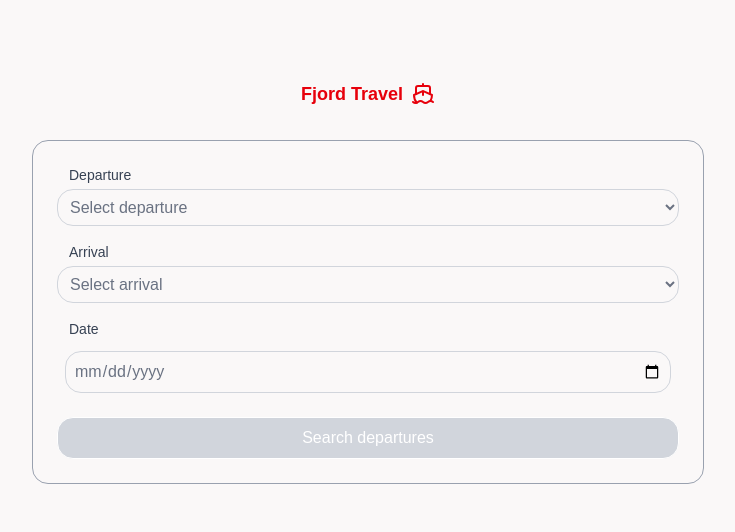
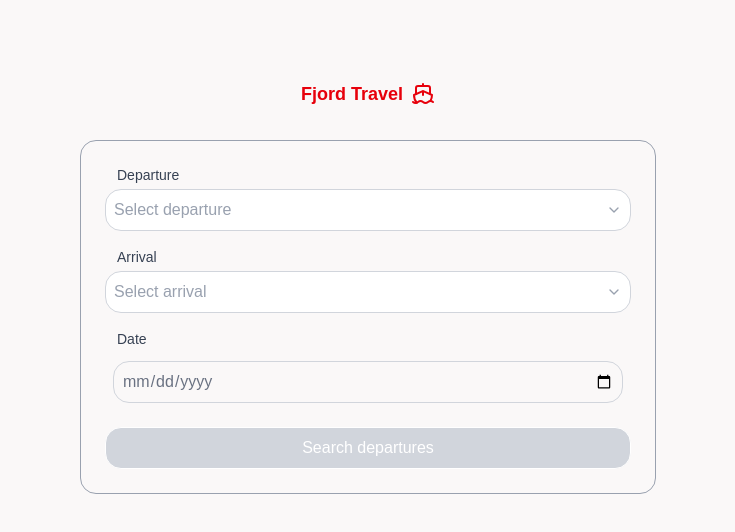
Before and after one commit to VAbrishamii/Mini-Booking-app, a Next.js app in the folder fjord-travel/: page / in a window 1280 px wide. Shown: the top 532 px of the page, without its empty margins (272-1007 px from the left). Built offline with nearby package versions, Linux system fonts and the light colour scheme.

Commit message:
add CustomSelect component

```diff
--- /dev/null
+++ b/fjord-travel/components/CustomSelect.tsx
@@ -0,0 +1,70 @@
+"use client";
+import { useState, useRef, useEffect } from "react";
+import { ChevronDown } from "lucide-react";
+
+type SelectProps = {
+  value: string;
+  onChange: (value: string) => void;
+  options: string[];
+  placeholder: string;
+};
+
+export function CustomSelect({
+  value,
+  onChange,
+  options,
+  placeholder,
+}: SelectProps) {
+  const [open, setOpen] = useState(false);
+  const ref = useRef<HTMLDivElement>(null);
+
+  // close when clicking outside
+  useEffect(() => {
+    function handleClickOutside(e: MouseEvent) {
+      if (ref.current && !ref.current.contains(e.target as Node)) {
+        setOpen(false);
+      }
+    }
+    document.addEventListener("mousedown", handleClickOutside);
+    return () => document.removeEventListener("mousedown", handleClickOutside);
+  }, []);
+
+  return (
+    <div ref={ref} className="relative w-full">
+      {/* Trigger button */}
+      <button
+        type="button"
+        onClick={() => setOpen(!open)}
+        className="w-full flex items-center justify-between border border-gray-300 rounded-2xl p-2 text-left bg-white text-gray-500 hover:border-gray-400 transition-colors">
+        <span className={value ? "text-gray-900" : "text-gray-400"}>
+          {value || placeholder}
+        </span>
+        <ChevronDown
+          size={16}
+          className={`text-gray-400 transition-transform ${open ? "rotate-180" : ""}`}
+        />
+      </button>
+
+      {/* Dropdown options — same width as trigger */}
+      {open && (
+        <ul className="absolute z-10 mt-1 w-full bg-white border border-gray-200 rounded-2xl shadow-md overflow-hidden">
+          {options.map((opt) => (
+            <li
+              key={opt}
+              onClick={() => {
+                onChange(opt);
+                setOpen(false);
+              }}
+              className={`px-4 py-2 cursor-pointer hover:bg-gray-50 text-sm transition-colors ${
+                value === opt
+                  ? "bg-green-50 text-green-700 font-medium"
+                  : "text-gray-700"
+              }`}>
+              {opt}
+            </li>
+          ))}
+        </ul>
+      )}
+    </div>
+  );
+}
--- a/fjord-travel/components/SearchForm.tsx
+++ b/fjord-travel/components/SearchForm.tsx
@@ -1,6 +1,7 @@
 "use client";
 import { useState } from "react";
 import { ArrowUpDown } from "lucide-react";
+import { CustomSelect } from "@/components/CustomSelect";
 
 // In a real app, these would come from an API or config file, but hardcoding for simplicity.
 
@@ -31,45 +32,35 @@
   return (
     <form
       onSubmit={handleSubmit}
-      className="flex flex-col w-full md:w-xl xl:w-2xl border border-gray-400 rounded-2xl p-4">
+      className="flex flex-col w-full md:w-xl border border-gray-400 rounded-2xl p-4">
       {/* Departure */}
       <div className="flex flex-col m-2">
         <label className="text-sm font-medium text-gray-700 mb-1 ml-3">
           Departure
         </label>
-        <select
+        <CustomSelect
           value={from}
-          onChange={(e) => setFrom(e.target.value)}
-          className="border rounded-2xl border-gray-300 p-2 text-gray-500">
-          <option value="">Select departure</option>
-          {PORTS.map((p) => (
-            <option key={p} value={p}>
-              {p}
-            </option>
-          ))}
-        </select>
+          onChange={setFrom}
+          options={PORTS}
+          placeholder="Select departure"
+        />
       </div>
 
       {/* <button type="button" onClick={handleSwap} className="self-center my-2 p-1 rounded-full hover:bg-gray-200 transition-colors">
-        <ArrowUpDown size={20} className="text-gray-400" />
-      </button> */}
+          <ArrowUpDown size={20} className="text-gray-400" />
+        </button> */}
 
       {/* Arrival */}
       <div className="flex flex-col m-2">
         <label className="text-sm font-medium text-gray-700 mb-1 ml-3">
           Arrival
         </label>
-        <select
+        <CustomSelect
           value={to}
-          onChange={(e) => setTo(e.target.value)}
-          className="border rounded-2xl border-gray-300 p-2 text-gray-500">
-          <option value="">Select arrival</option>
-          {PORTS.filter((p) => p !== from).map((p) => (
-            <option key={p} value={p}>
-              {p}
-            </option>
-          ))}
-        </select>
+          onChange={setTo}
+          options={PORTS.filter((p) => p !== from)}
+          placeholder="Select arrival"
+        />
       </div>
 
       {/* Date */}
```
